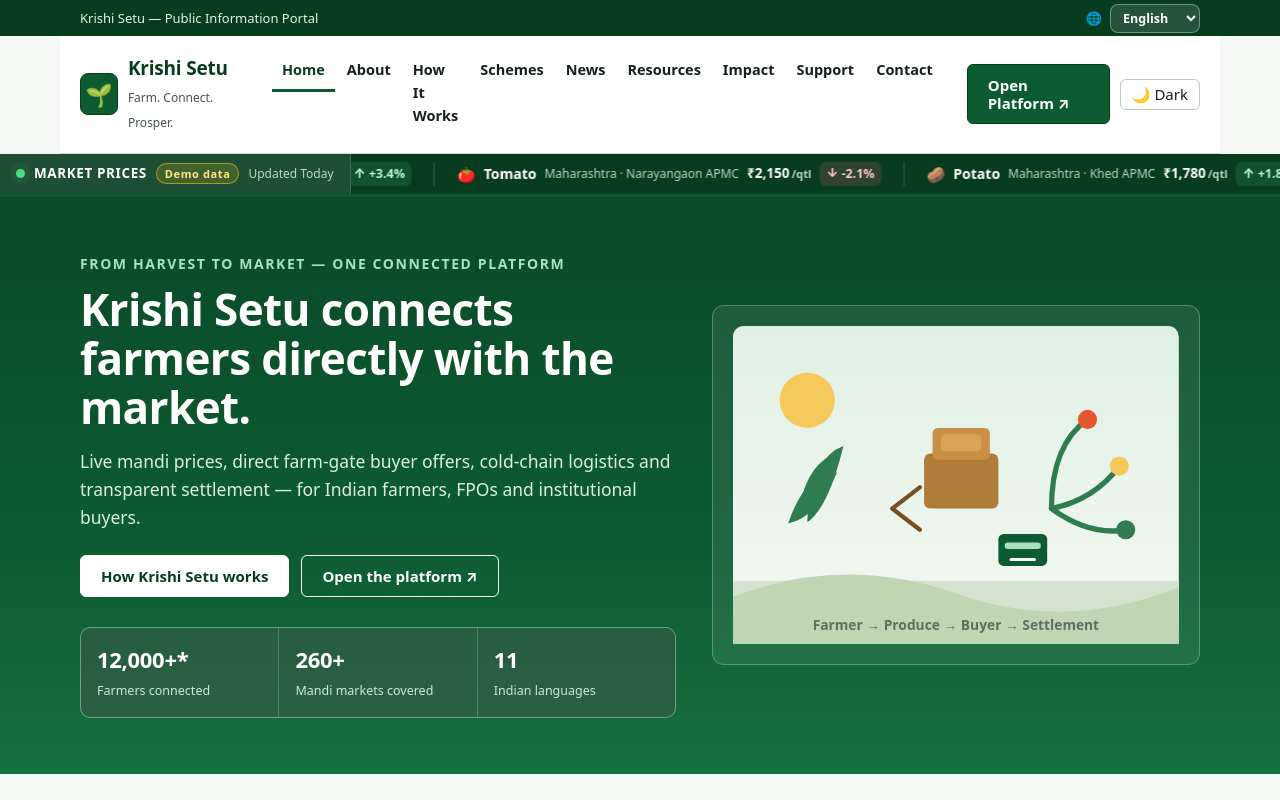
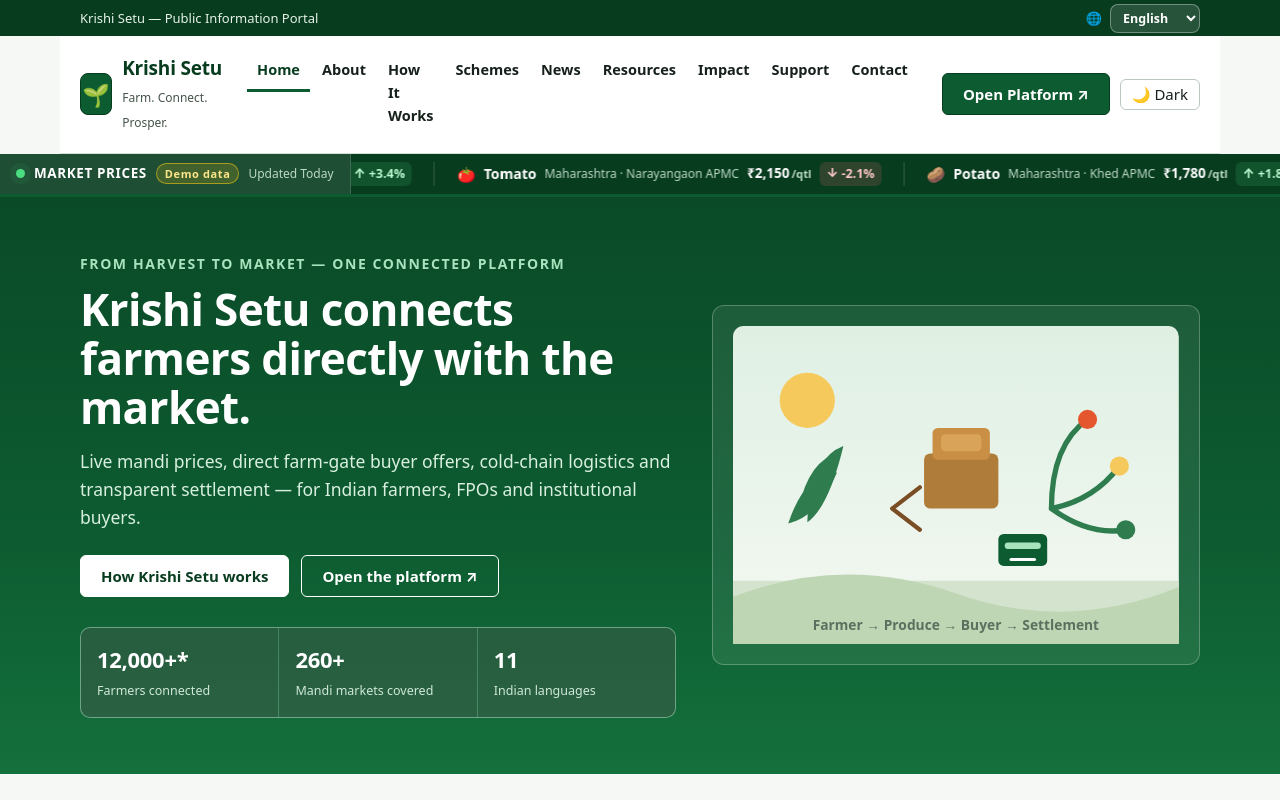
Before and after one commit to aayushhv4/Government-Weather-Intelligent, a plain HTML site: page Krishi Setu/frontend/public-site/government-version/index.html in a window 1280 px wide. Shown: the top 800 px of the page. Drawn offline with nearby package versions, Linux system fonts and the light colour scheme.

Commit message:
Fix Open Platform header button wrapping

```diff
--- a/Krishi Setu/frontend/public-site/government-version/css/styles.css
+++ b/Krishi Setu/frontend/public-site/government-version/css/styles.css
@@ -98,6 +98,7 @@ a:hover{color:var(--green-deep)}
 .main-nav a:hover{color:var(--green-deep)}
 .main-nav a.active{color:var(--green-deep);border-bottom-color:var(--green)}
 .header-actions{display:flex;align-items:center;gap:10px}
+.header-actions .btn{white-space:nowrap}
 .nav-toggle{display:none;background:var(--surface);border:1.5px solid var(--border-strong);border-radius:6px;padding:9px 14px;font-weight:700;font-size:14px;color:var(--ink);cursor:pointer}
 
 /* Buttons */
```
